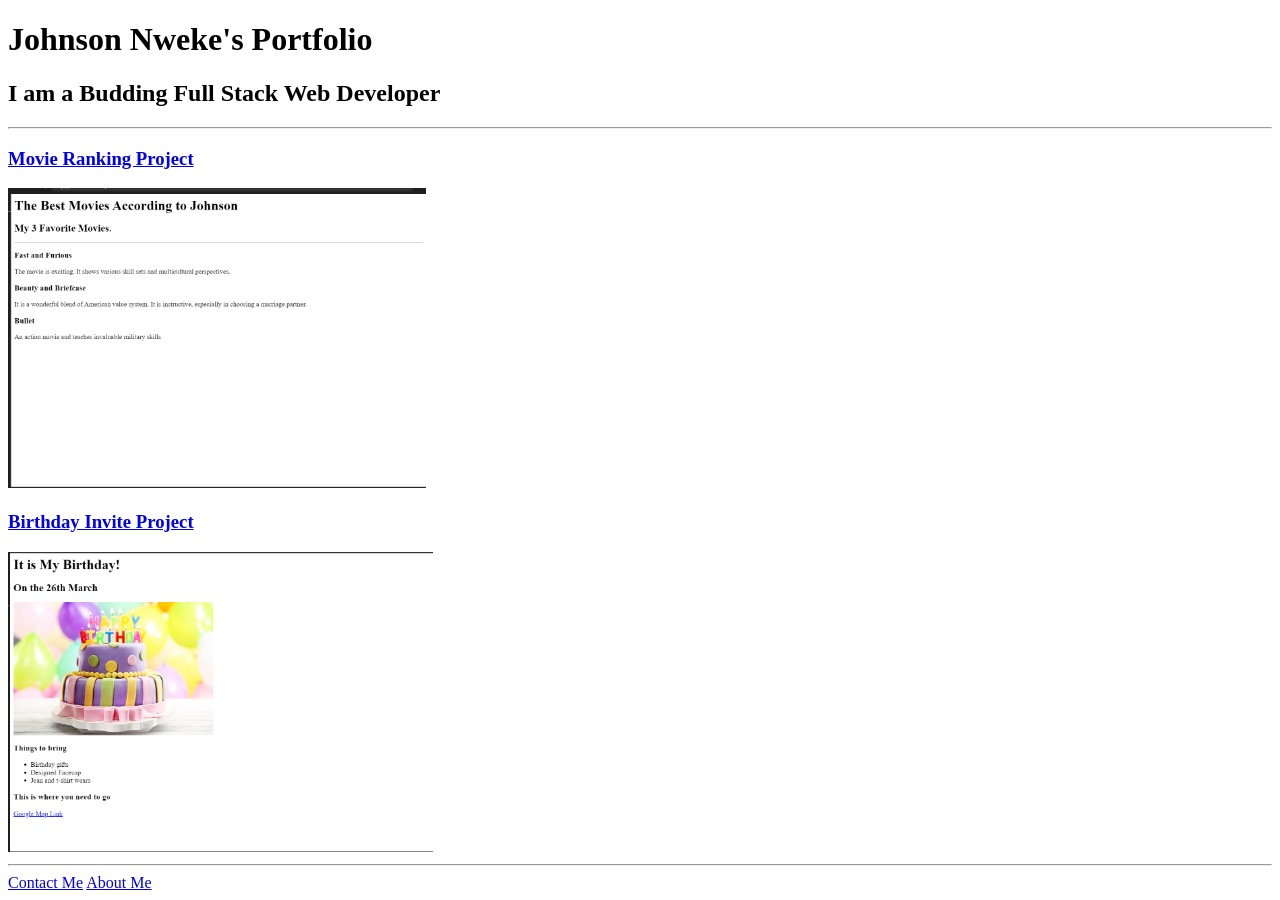
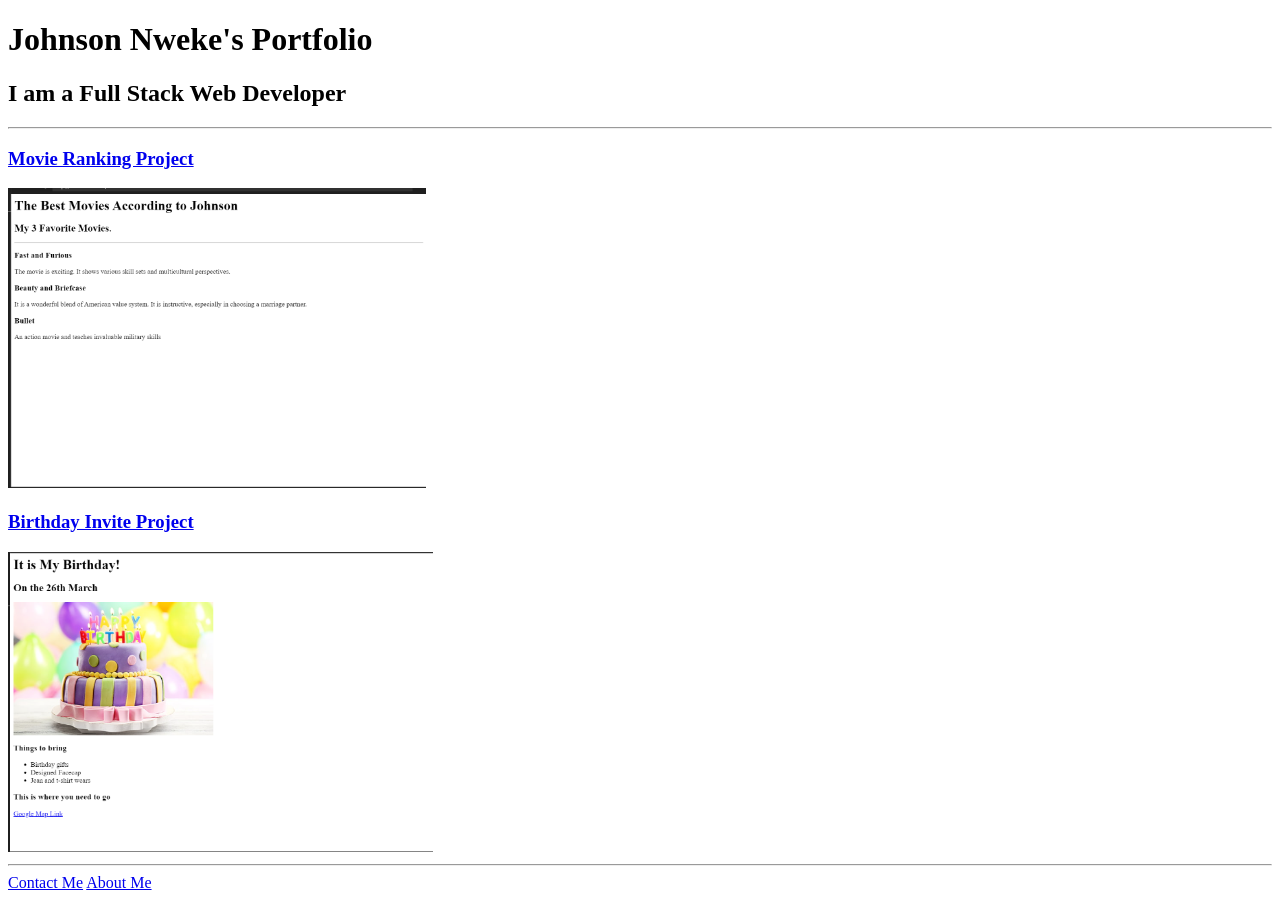
Before and after one commit to Johnson3116/html-portfolio, a plain HTML site: page index.html in a window 1280 px wide. Drawn offline with Linux system fonts and the light colour scheme.

Commit message:
Add files via upload

```diff
--- a/index.html
+++ b/index.html
@@ -8,7 +8,7 @@
 </head>
 <body>
     <h1>Johnson Nweke's Portfolio</h1>
-    <h2>I am a Budding Full Stack Web Developer</h1>
+    <h2>I am a Full Stack Web Developer</h1>
     <hr/>
     <h3><a href="./public/movie-ranking.html">Movie Ranking Project</a></h3>
     <img src="./assets/images/Movie-ranking.png" height="300" alt="movie ranking project preview">
```
